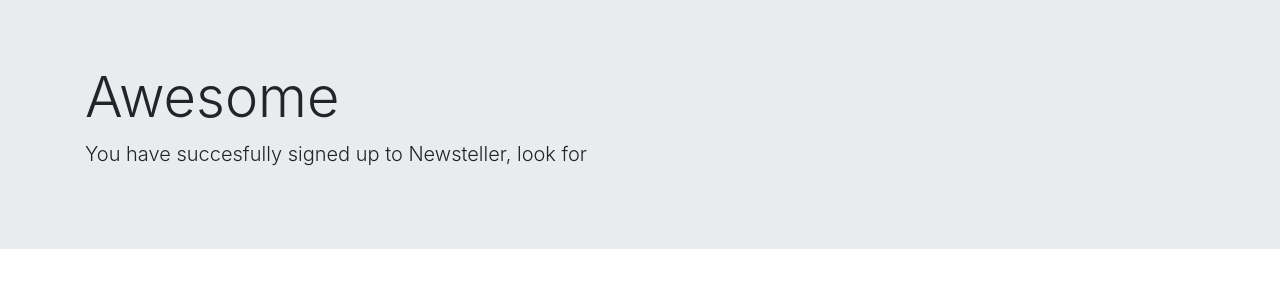
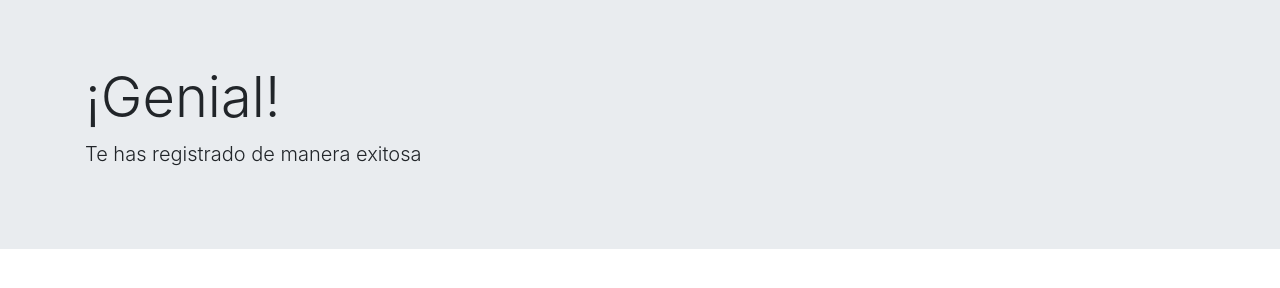
Before and after one commit to hectorugc/Newsletter_signup, a plain HTML site: page succes.html in a window 1280 px wide. Drawn offline with nearby package versions, Linux system fonts and the light colour scheme.

Commit message:
se cambio a español

```diff
--- a/succes.html
+++ b/succes.html
@@ -2,14 +2,14 @@
 <html lang="en" dir="ltr">
   <head>
     <meta charset="utf-8">
-    <title>Succes</title>
+    <title>Correcto</title>
     <link rel="stylesheet" href="https://stackpath.bootstrapcdn.com/bootstrap/4.3.1/css/bootstrap.min.css" integrity="sha384-ggOyR0iXCbMQv3Xipma34MD+dH/1fQ784/j6cY/iJTQUOhcWr7x9JvoRxT2MZw1T" crossorigin="anonymous">
   </head>
   <body>
     <div class="jumbotron jumbotron-fluid">
   <div class="container">
-    <h1 class="display-4">Awesome</h1>
-    <p class="lead">You have succesfully signed up to Newsteller, look for</p>
+    <h1 class="display-4">¡Genial!</h1>
+    <p class="lead">Te has registrado de manera exitosa</p>
   </div>
 </div>
   </body>
```
Also changed, not shown: failure.html (+3 -3 lines), signup.html (+1 -1 lines).
